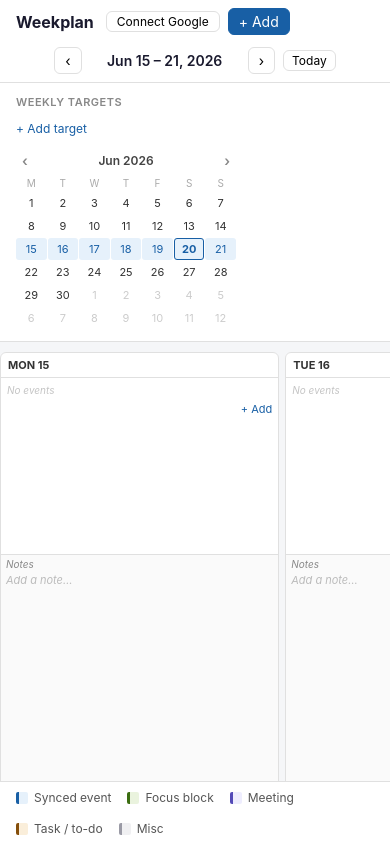
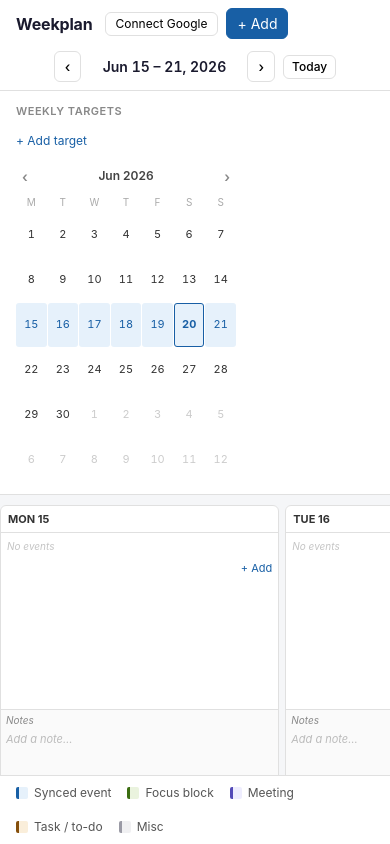
Before and after one commit to rochdesigns/weekplan, a website with bundled scripts: page index.html in a window 390 px wide. Both pictures are taken after a click on the button "Today". Built offline with nearby package versions, Linux system fonts and the light colour scheme.

Commit message:
polish: focus-visible a11y, reduced-motion, press micro-interactions, tabular nums, mobile touch targets

```diff
--- a/css/base.css
+++ b/css/base.css
@@ -16,21 +16,37 @@
 html, body { margin: 0; height: 100%; }
 body {
   font-family: -apple-system, Segoe UI, Roboto, Helvetica, Arial, sans-serif;
-  background: var(--bg); color: var(--text); font-size: 14px;
+  background: var(--bg); color: var(--text); font-size: 14px; line-height: 1.5;
+  -webkit-font-smoothing: antialiased; -moz-osx-font-smoothing: grayscale;
   display: flex; flex-direction: column; min-height: 100vh;
 }
 button { font: inherit; cursor: pointer; border: 1px solid var(--border);
-  background: #fff; border-radius: 6px; padding: 4px 10px; }
+  background: #fff; border-radius: 6px; padding: 4px 10px;
+  transition: background-color .15s ease, filter .15s ease, transform .1s ease; }
 button:hover { background: #f0f0f0; }
+button:active { transform: scale(.97); }
 .btn-primary { background: var(--accent); color: #fff; border-color: var(--accent); }
 .btn-primary:hover { filter: brightness(1.07); }
+
+/* Accessibility: visible keyboard focus, hidden for mouse/touch */
+:focus-visible { outline: 2px solid var(--accent); outline-offset: 2px; border-radius: 4px; }
+:focus:not(:focus-visible) { outline: none; }
+
+/* Respect users who prefer reduced motion */
+@media (prefers-reduced-motion: reduce) {
+  *, *::before, *::after {
+    animation-duration: .001ms !important; animation-iteration-count: 1 !important;
+    transition-duration: .001ms !important; scroll-behavior: auto !important;
+  }
+}
 
 /* Zone 1 */
 #topbar { display: flex; align-items: center; gap: 12px; padding: 8px 16px;
   background: var(--panel); border-bottom: 1px solid var(--border); }
-.brand { font-weight: 700; font-size: 16px; }
+.brand { font-weight: 700; font-size: 16px; letter-spacing: -.01em; }
 .weeknav { flex: 1; display: flex; align-items: center; justify-content: center; gap: 8px; }
-#weeklabel { font-weight: 600; min-width: 150px; text-align: center; }
+.weeknav button { font-weight: 500; }
+#weeklabel { font-weight: 600; min-width: 150px; text-align: center; font-variant-numeric: tabular-nums; }
 .btn-today { font-size: 12px; padding: 2px 8px; }
 .topbar-right { display: flex; align-items: center; gap: 8px; }
 .cal-pills { display: flex; gap: 6px; align-items: center; }
--- a/css/blocks.css
+++ b/css/blocks.css
@@ -1,7 +1,12 @@
 .block { border-left: 3px solid var(--cat-misc-border); background: var(--cat-misc-fill);
   padding: 2px 5px; margin-bottom: 3px; border-radius: 3px; font-size: 11px;
-  white-space: nowrap; overflow: hidden; text-overflow: ellipsis; cursor: pointer; }
+  white-space: nowrap; overflow: hidden; text-overflow: ellipsis; cursor: pointer;
+  font-variant-numeric: tabular-nums;
+  transition: filter .12s ease, transform .1s ease; }
+.block:hover { filter: brightness(.97); }
+.block:active { transform: scale(.97); }
 .block.synced-readonly { cursor: default; }
+.block.synced-readonly:active { transform: none; }
 .block.cat-synced  { background: var(--cat-synced-fill);  border-left-color: var(--cat-synced-border); }
 .block.cat-focus   { background: var(--cat-focus-fill);   border-left-color: var(--cat-focus-border); }
 .block.cat-meeting { background: var(--cat-meeting-fill);  border-left-color: var(--cat-meeting-border); }
--- a/css/grid.css
+++ b/css/grid.css
@@ -2,6 +2,7 @@
 .notes-label { font-size: 10px; color: var(--muted); font-style: italic; padding: 3px 5px 0; }
 .notes-body { flex: 1; font-size: 11px; padding: 3px 5px; outline: none; overflow-y: auto;
   white-space: pre-wrap; }
+.notes-body:focus-visible { outline: 2px solid var(--accent); outline-offset: -2px; border-radius: 3px; }
 .notes-body[data-empty]::before { content: attr(data-placeholder);
   color: #bbb; font-style: italic; pointer-events: none; }
 
--- a/css/mini-cal.css
+++ b/css/mini-cal.css
@@ -5,8 +5,9 @@
 .mc-grid { display: grid; grid-template-columns: repeat(7, 1fr); gap: 1px; text-align: center; }
 .mc-dow { font-size: 10px; color: #aaa; padding: 2px 0; }
 .mc-day { position: relative; font-size: 11px; border: none; background: none;
-  padding: 4px 0; border-radius: 3px; color: #333; }
+  padding: 4px 0; border-radius: 3px; color: #333; font-variant-numeric: tabular-nums; }
 .mc-day:hover { background: #eef2f7; }
+@media (max-width: 720px) { .mc-day { padding: 10px 0; min-height: 44px; } }
 .mc-day.other-month { color: #ccc; }
 .mc-day.in-week { background: var(--today-tint); color: var(--accent); }
 .mc-day.is-today { font-weight: 700; outline: 1px solid var(--accent); outline-offset: -1px; }
```
